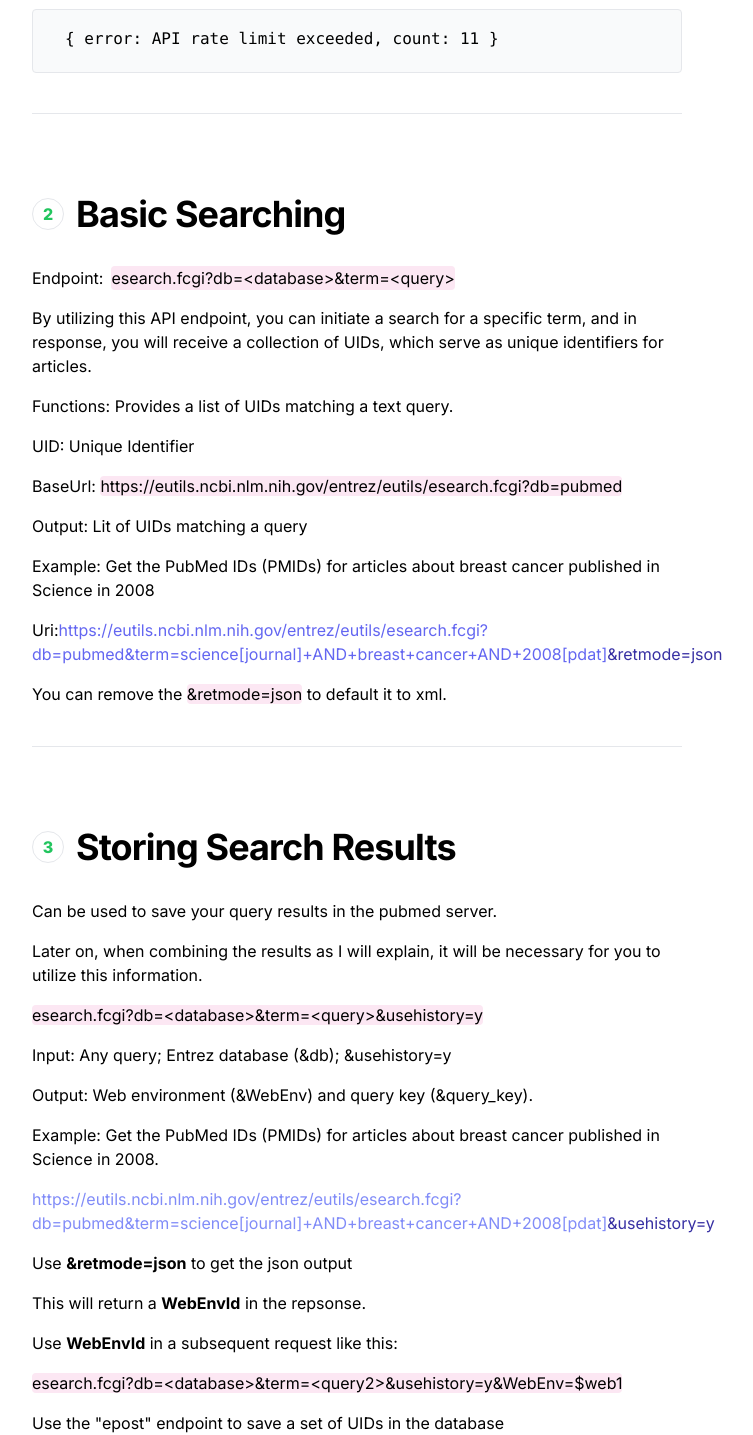
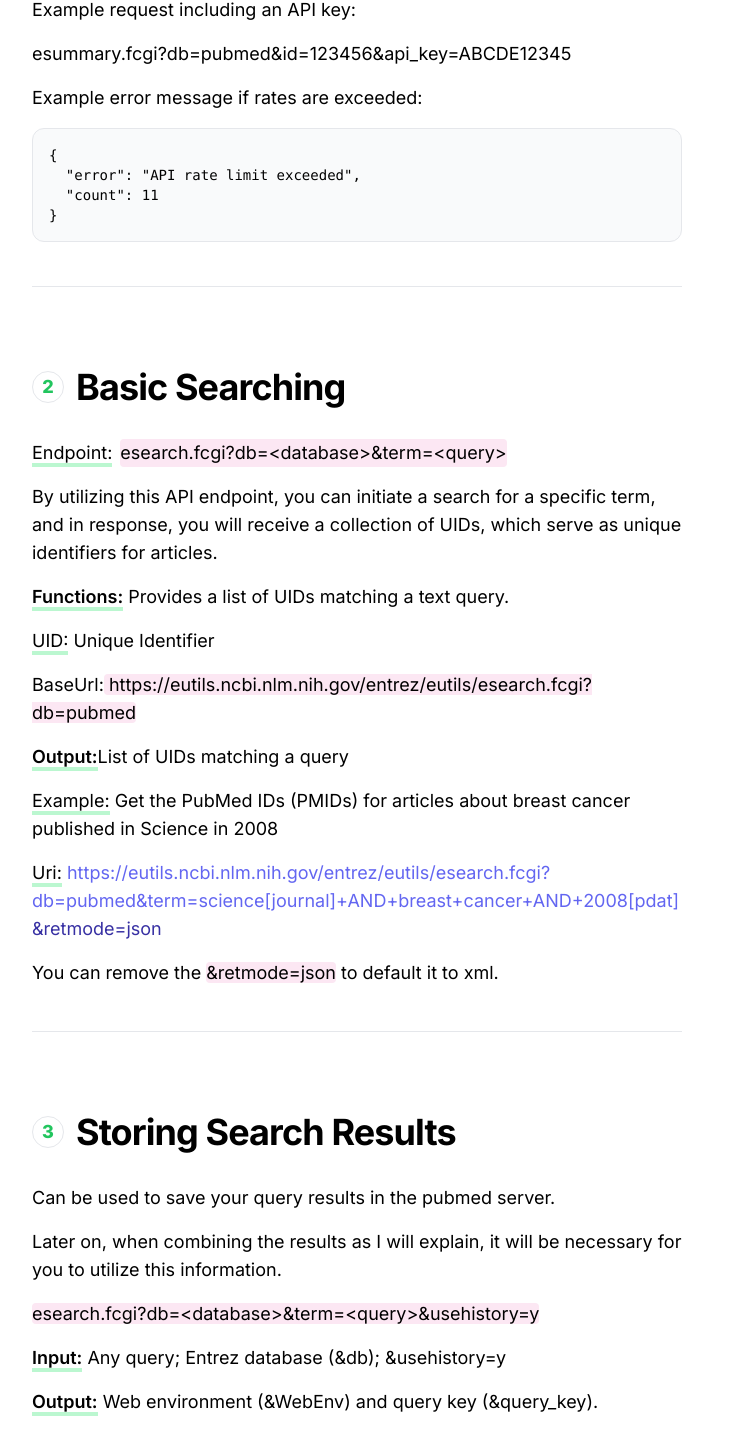
Before and after one commit to pranayaryal/portfolio, a Next.js app: page /pubmed in a window 1280 px wide. Shown: the part 1301-2736 px from the top of the page, without its empty margins (310-1063 px from the left). Built offline with nearby package versions, Linux system fonts and the light colour scheme.

Commit message:
some changes

```diff
--- a/app/page.js
+++ b/app/page.js
@@ -11,7 +11,7 @@
         <h2 className={`mb-2 md:mb-3 lg:text-2xl font-semibold`}>
           PubMed Api{' '}
         </h2>
-        <p className={`lg:block m-0 max-w-[30ch] text-sm opacity-50`}>
+        <p className={`lg:block m-0 max-w-[30ch] opacity-50`}>
           How to use pubMed Api.
         </p>
       </a>
--- a/app/pubmed/page.js
+++ b/app/pubmed/page.js
@@ -1,13 +1,17 @@
 import Image from 'next/image'
 import StepLargeCustom from '../../components/StepLargeCustom'
 import HighlightBox from '../../components/HighLightBox'
-import WebEnv from '../../components/webenv'
+import WebEnv from '../../components/webEnv'
 
 
 
 export default function Pubmed() {
+    const rateLimitError = {
+        "error": `API rate limit exceeded`,
+        "count": 11,
+    }
     return (
-        <div className="lg:max-w-[650px]">
+        <div className="lg:max-w-[650px] text-lg">
             <div className="flex items-center space-x-2">
                 <Image
                     alt="Pranay Aryal"
@@ -44,7 +48,7 @@
             </div>
             <div className="mt-4">
                 The <strong>base URI</strong> for the API is
-                <span className="bg-green-100 rounded"> https://eutils.ncbi.nlm.nih.gov/entrez/eutils/</span>
+                <span className="bg-green-100 rounded break-words"> https://eutils.ncbi.nlm.nih.gov/entrez/eutils/</span>
             </div>
             <div className='mt-4'>
                 <span>See the demo </span>
@@ -68,7 +72,8 @@
             <StepLargeCustom number="1" title="API Key" className='mt-8' />
             <div className="mt-4">
                 API keys can be obtained from
-                <a href="http://www.ncbi.nlm.nih.gov/account" target="_blank"> http://www.ncbi.nlm.nih.gov/account/</a>
+                <a href="http://www.ncbi.nlm.nih.gov/account"
+                    target="_blank" className='break-words text-indigo-100'> http://www.ncbi.nlm.nih.gov/account/</a>
                 after you create an account
             </div>
             <div className="mt-4">
@@ -76,50 +81,38 @@
             </div>
             <div className="mt-4">
                 Example request including an API key:
-                <p className="mt-4">
-                    <code className="bg-pink-100 rounded">esummary.fcgi?db=pubmed&id=123456&api_key=ABCDE12345</code>
+                <p className="mt-4 break-words">
+                    {/* <code className="bg-pink-100 rounded">esummary.fcgi?db=pubmed&id=123456&api_key=ABCDE12345</code> */}
+                    esummary.fcgi?db=pubmed&id=123456&api_key=ABCDE12345
                 </p>
             </div>
             <p className="mt-4">
                 Example error message if rates are exceeded:
             </p>
-            <div className="mt-4 border border-gray-200 rounded bg-gray-50 h-16 py-4 px-8">
-
-                <code>
-
-                    <span>{`{`}</span>
-                    <span className="token property">{" error"}</span>
-                    <span className="token operator">{":"}</span>
-                    <span className="token string">{" API rate limit exceeded"}</span>
-                    <span className="token punctuation">{","}</span>
-                    <span className="token property">{" count"}</span>
-                    <span className="token operator">{":"}</span>
-                    <span className="token string">{" 11"}</span>
-                    <span className="token punctuation">{` }`}</span>
-                </code>
-            </div>
+            <pre className='text-sm md:text-normal px-4 py-4 break-words mt-4 border rounded-xl border-gray-200 bg-gray-50'>{JSON.stringify(rateLimitError, null, 2)}</pre>
             <br />
             <hr className='my-4' />
             <StepLargeCustom number="2" title="Basic Searching" className='mt-16' />
-            <div className='mt-4 flex space-x-2'>
-                <p>Endpoint:</p>
-                <span className="bg-pink-100 rounded">{` esearch.fcgi?db=<database>&term=<query>`}</span>
+            <div className='mt-4 flex flex-col md:flex-row space-y-2 md:space-y-0 md:space-x-2'>
+                <p><HighlightBox>Endpoint:</HighlightBox></p>
+                <span className="bg-pink-100 rounded px-4 py-2 md:p-0">{`esearch.fcgi?db=<database>&term=<query>`}</span>
             </div>
             <div className="mt-4">
                 By utilizing this API endpoint, you can initiate a search for a specific term, and in response, you will receive a collection of UIDs, which serve as unique identifiers for articles.
             </div>
-            <p className='mt-4'>Functions: Provides a list of UIDs matching a text query.</p>
-            <p className='mt-4'>UID: Unique Identifier</p>
-            <p className='mt-4'>BaseUrl: <span className="bg-pink-100 rounded">{` https://eutils.ncbi.nlm.nih.gov/entrez/eutils/esearch.fcgi?db=pubmed`}</span></p>
-            <p className='mt-4'>Output: Lit of UIDs matching a query</p>
-            <p className='mt-4'>Example:
+            <p className='mt-4'><HighlightBox className='font-semibold'>Functions:</HighlightBox> Provides a list of UIDs matching a text query.</p>
+            <p className='mt-4'><HighlightBox>UID:</HighlightBox> Unique Identifier</p>
+            <p className='mt-4'>BaseUrl:
+                <span className="bg-pink-100 rounded break-words">{` https://eutils.ncbi.nlm.nih.gov/entrez/eutils/esearch.fcgi?db=pubmed`}</span></p>
+            <p className='mt-4'><HighlightBox className='font-semibold'>Output:</HighlightBox>List of UIDs matching a query</p>
+            <p className='mt-4'><HighlightBox>Example:</HighlightBox>
                 {` Get the PubMed IDs (PMIDs) for articles about breast cancer published in Science in 2008`}
             </p>
-            <p className='mt-4'>Uri:
+            <p className='mt-4'><HighlightBox>Uri:</HighlightBox>
                 <a href="https://eutils.ncbi.nlm.nih.gov/entrez/eutils/esearch.fcgi?db=pubmed&term=science[journal]+AND+breast+cancer+AND+2008[pdat]&retmode=json" target="_blank"
-                    className="text-indigo-500"
+                    className="text-indigo-500 break-words"
                 >
-                    {`https://eutils.ncbi.nlm.nih.gov/entrez/eutils/esearch.fcgi?db=pubmed&term=science[journal]+AND+breast+cancer+AND+2008[pdat]`}
+                    {` https://eutils.ncbi.nlm.nih.gov/entrez/eutils/esearch.fcgi?db=pubmed&term=science[journal]+AND+breast+cancer+AND+2008[pdat]`}
                     <span className="text-indigo-800">{`&retmode=json`}</span>
                 </a>
             </p>
@@ -139,19 +132,22 @@
             <div className='mt-4'>
                 <span className="bg-pink-100 rounded">{`esearch.fcgi?db=<database>&term=<query>&usehistory=y`}</span>
             </div>
-            <p className='mt-4'>Input:
+            <p className='mt-4'>
+                <HighlightBox className='font-semibold'>Input:</HighlightBox>
                 {` Any query; Entrez database (&db); &usehistory=y`}
             </p>
-            <p className='mt-4'>Output:
+            <p className='mt-4'>
+                <HighlightBox className='font-semibold'>Output:</HighlightBox>
                 {` Web environment (&WebEnv) and query key (&query_key).`}
             </p>
-            <p className='mt-4'>Example:
+            <p className='mt-4'>
+                <HighlightBox className='font-semibold'>Example:</HighlightBox>
                 {` Get the PubMed IDs (PMIDs) for articles about breast cancer published in Science in 2008.`}
             </p>
             <div className='mt-4'>
                 <a href="https://eutils.ncbi.nlm.nih.gov/entrez/eutils/esearch.fcgi?db=pubmed&term=science[journal]+AND+breast+cancer+AND+2008[pdat]&usehistory=y"
                     target="_blank"
-                    className="text-indigo-400">
+                    className="text-indigo-400 break-words">
                     {`https://eutils.ncbi.nlm.nih.gov/entrez/eutils/esearch.fcgi?db=pubmed&term=science[journal]+AND+breast+cancer+AND+2008[pdat]`}
                     <span className="text-indigo-800">{`&usehistory=y`}</span>
                 </a>
@@ -166,7 +162,7 @@
                 Use <strong>WebEnvId</strong> in a subsequent request like this:
             </div>
             <div className='mt-4'>
-                <span className="bg-pink-100 rounded">{`esearch.fcgi?db=<database>&term=<query2>&usehistory=y&WebEnv=$web1`}</span>
+                <span className="bg-pink-100 rounded break-words">{`esearch.fcgi?db=<database>&term=<query2>&usehistory=y&WebEnv=$web1`}</span>
             </div>
             <div className='mt-4'>
                 Use the "epost" endpoint to save a set of UIDs in the database
@@ -174,14 +170,14 @@
             <div className='mt-4'>
                 <a href="https://eutils.ncbi.nlm.nih.gov/entrez/eutils/epost.fcgi?db=gene&id=7173,22018,54314,403521,525013"
                     target="_blank"
-                    className="text-indigo-400">
+                    className="text-indigo-400 break-words">
                     {`https://eutils.ncbi.nlm.nih.gov/entrez/eutils/epost.fcgi?db=gene&id=7173,22018,54314,403521,525013`}
                 </a>
             </div>
             <div className='mt-4'>
                 This will also return a WebEnvId which you can use in a subsequent request.
             </div>
-            <div className="mt-4 border border-gray-200 rounded bg-gray-50 h-86 py-4 px-8">
+            <div className="text-sm mt-4 border border-gray-200 rounded-xl bg-gray-50 py-4 px-2 md:px-8">
                 <WebEnv />
             </div>
 
@@ -194,7 +190,7 @@
             <div className='mt-4'>
                 <a href="https://eutils.ncbi.nlm.nih.gov/entrez/eutils/esummary.fcgi?db=pubmed&id=16899775,33164953&version=2.0"
                     target="_blank"
-                    className="text-indigo-400">
+                    className="text-indigo-400 break-words">
                     {`https://eutils.ncbi.nlm.nih.gov/entrez/eutils/esummary.fcgi?db=pubmed&id=16899775,33164953&version=2.0`}
                 </a>
             </div>
@@ -226,7 +222,7 @@
             <div className='mt-4'>
                 <a href="https://eutils.ncbi.nlm.nih.gov/entrez/eutils/efetch.fcgi?db=nuccore&id=34577062,24475906&rettype=json&retmode=text"
                     target="_blank"
-                    className="text-indigo-400">
+                    className="text-indigo-400 break-words">
                     {`https://eutils.ncbi.nlm.nih.gov/entrez/eutils/efetch.fcgi?db=nuccore&id=34577062,24475906&rettype=json&retmode=text`}
                 </a>
             </div>
@@ -260,7 +256,7 @@
             <div className='mt-4'>
                 <a href="https://eutils.ncbi.nlm.nih.gov/entrez/eutils/espell.fcgi?term=rhuinitis&db=pubmed"
                     target="_blank"
-                    className="text-indigo-400">
+                    className="text-indigo-400 break-words">
                     {`https://eutils.ncbi.nlm.nih.gov/entrez/eutils/espell.fcgi?term=rhuinitis&db=pubmed`}
                 </a>
             </div>
@@ -299,7 +295,7 @@
             <div className='mt-4'>
                 <a href="https://eutils.ncbi.nlm.nih.gov/entrez/eutils/elink.fcgi?dbfrom=pubmed&db=pubmed&id=34525277"
                     target="_blank"
-                    className="text-indigo-400">
+                    className="text-indigo-400 break-words">
                     {`https://eutils.ncbi.nlm.nih.gov/entrez/eutils/elink.fcgi?dbfrom=pubmed&db=pubmed&id=34525277`}
                 </a>
             </div>
@@ -331,7 +327,7 @@
             <div className='mt-4'>
                 <a href="https://eutils.ncbi.nlm.nih.gov/entrez/eutils/esearch.fcgi?db=pubmed&term=science[journal]+AND+breast+cancer+AND+2008[pdat]&retmode=json&sort=pub_date"
                     target="_blank"
-                    className="text-indigo-400">
+                    className="text-indigo-400 break-words">
                     {`https://eutils.ncbi.nlm.nih.gov/entrez/eutils/esearch.fcgi?db=pubmed&term=science[journal]+AND+breast+cancer+AND+2008[pdat]&retmode=json&sort=pub_date`}
                 </a>
             </div>
@@ -340,7 +336,7 @@
                 <p className="mt-2 ml-4">Search field. If used, the entire search term will be limited to the specified Entrez field. The following two URLs are equivalent:</p>
                 <a href="https://eutils.ncbi.nlm.nih.gov/entrez/eutils/esearch.fcgi?db=pubmed&term=science[journal]+AND+breast+cancer+AND+2008[pdat]&retmode=json&sort=pub_date"
                     target="_blank"
-                    className="text-indigo-400 ml-4">
+                    className="text-indigo-400 ml-4 break-words">
                     {`https://eutils.ncbi.nlm.nih.gov/entrez/eutils/esearch.fcgi?db=pubmed&term=science[journal]+AND+breast+cancer+AND+2008[pdat]&retmode=json&sort=pub_date`}
                 </a>
 
@@ -366,12 +362,12 @@
                 <StepLargeCustom number="8" title="Database Statistics And Search Fields" />
             </div>
             <div className='mt-4'>
-                <HighlightBox><strong>Endpoint</strong></HighlightBox>
+                <HighlightBox className='font-semibold'>Endpoint: </HighlightBox>
                 <span className="bg-pink-100 rounded ml-2">{`einfo.fcgi?db=<database>`}</span>
 
             </div>
             <div className="mt-4">
-                <HighlightBox><strong>Output: </strong></HighlightBox>
+                <HighlightBox className='font-semibold'>Output: </HighlightBox>
                 <span className="ml-2">
                     XML containing database statistics
                 </span>
@@ -380,7 +376,7 @@
                 Note: If no database parameter is supplied, einfo will return a list of all valid Entrez databases
             </div>
             <div className="mt-4">
-                <HighlightBox><strong>Example: </strong></HighlightBox>
+                <HighlightBox className='font-semibold'>Example: </HighlightBox>
                 <span className="ml-2">
                     Find database statistics for Entrez Pubmed
                 </span>
@@ -388,12 +384,12 @@
             <div className='mt-4'>
                 <a href="https://eutils.ncbi.nlm.nih.gov/entrez/eutils/einfo.fcgi?db=pubmed"
                     target="_blank"
-                    className="text-indigo-400">
+                    className="text-indigo-400 break-words">
                     {`https://eutils.ncbi.nlm.nih.gov/entrez/eutils/einfo.fcgi?db=pubmed`}
                 </a>
             </div>
             <div className='mt-4'>
-                Use <strong>&retmode=json</strong> to get the json output
+                Use <span className="font-semibold">&retmode=json</span> to get the json output
             </div>
             <div className='mt-8'>
                 Have questions on above, shoot me a chat in the box below.
--- a/components/HighLightBox.js
+++ b/components/HighLightBox.js
@@ -1,14 +1,14 @@
-export default function HighlightBox({ children }) {
+export default function HighlightBox(props) {
   return (
     <div
-      className="relative inline-block z-0 mt-0 mb-0"
+      className={`${props.className} relative inline-block z-0 mt-0 mb-0`}
       style={{ marginTop: "0px", marginBottom: "0px" }}
     >
       <p
         className="z-10 p-0 leading-0"
         style={{ marginTop: "0px", marginBottom: "0px" }}
       >
-        {children}
+        {props.children}
       </p>
       <div
         className="absolute bottom-0 left-0 right-0 mt-10 h-1 inline-block bg-green-200"
--- a/components/sidebar.js
+++ b/components/sidebar.js
@@ -35,14 +35,14 @@
                         className='flex flex-row md:flex-col items-start relative px-4 md:px-0 pb-0 fade md:overflow-auto scroll-pr-6 md:relative'
                         id='nav'
                     >
-                        <div className='flex flex-row md:flex-col space-x-0 pr-10 mb-2 md:mt-0'>
+                        <div className='flex flex-row md:flex-col space-x-2 md:space-x-0 pr-10 mb-2 md:mt-0'>
                             {Object.entries(navItems).map(([path, { name }]) => {
                                 const isActive = path === pathname;
                                 return (<Link
                                     key={path}
                                     href={path}
                                     className={clsx(
-                                        'transition-all hover:text-neutral-500 flex align-middle',
+                                        'transition-all hover:text-neutral-500 flex align-middle text-lg',
                                         {
                                             // 'text-neutral-500': !isActive,
                                             'font-bold text-white': isActive,
--- /dev/null
+++ b/components/webEnv.js
@@ -0,0 +1,28 @@
+
+export default function WebEnv() {
+    const webEnvJson =
+    {
+        "header": {
+            "type": "esearch",
+        },
+
+        "esearchresult": {
+            "querykey": "1",
+            "webenv": "MCID_63a5a3e077047a",
+            "idlist": [
+                "19008416",
+                "18927361",
+                "18937361",
+                "28937361",
+            ],
+            "translationset": "..."
+        }
+
+
+    }
+    return (
+        <pre>
+            {JSON.stringify(webEnvJson, null, 2)}
+        </pre>
+    );
+}
```
Also changed, not shown: components/webenv.js (deleted, +0 -68 lines).
